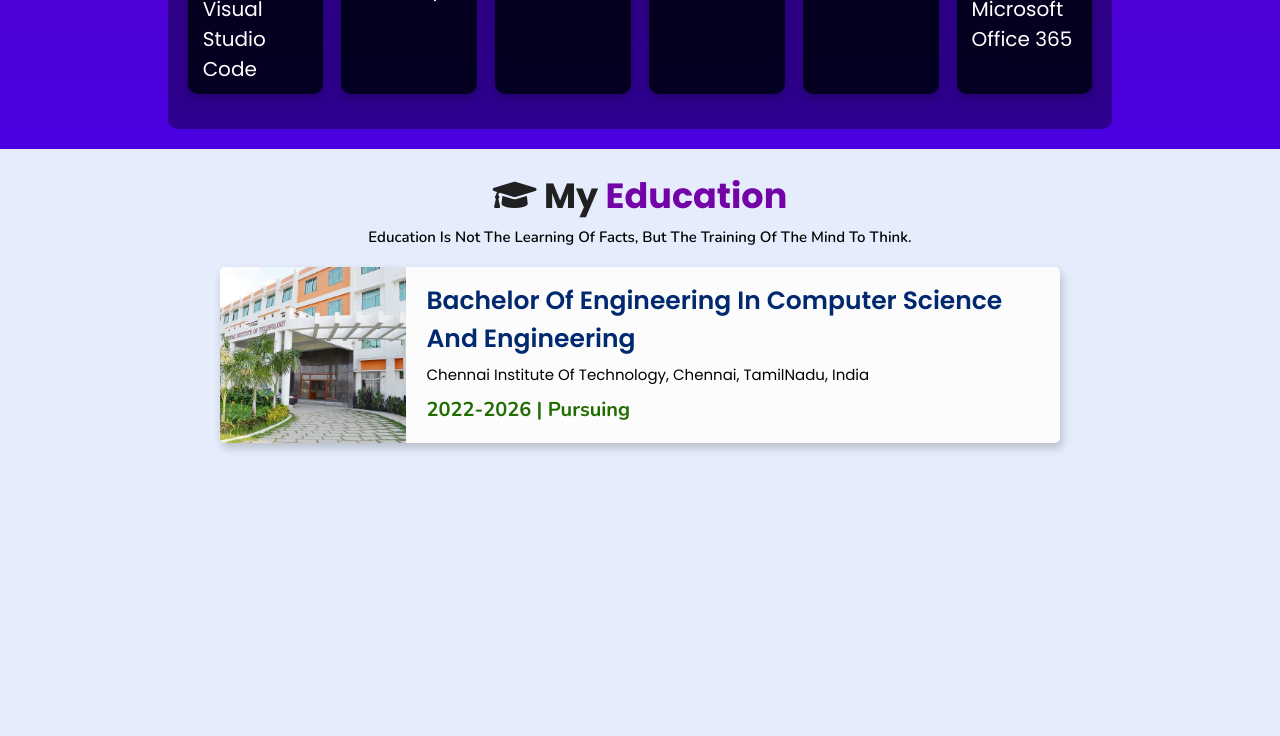
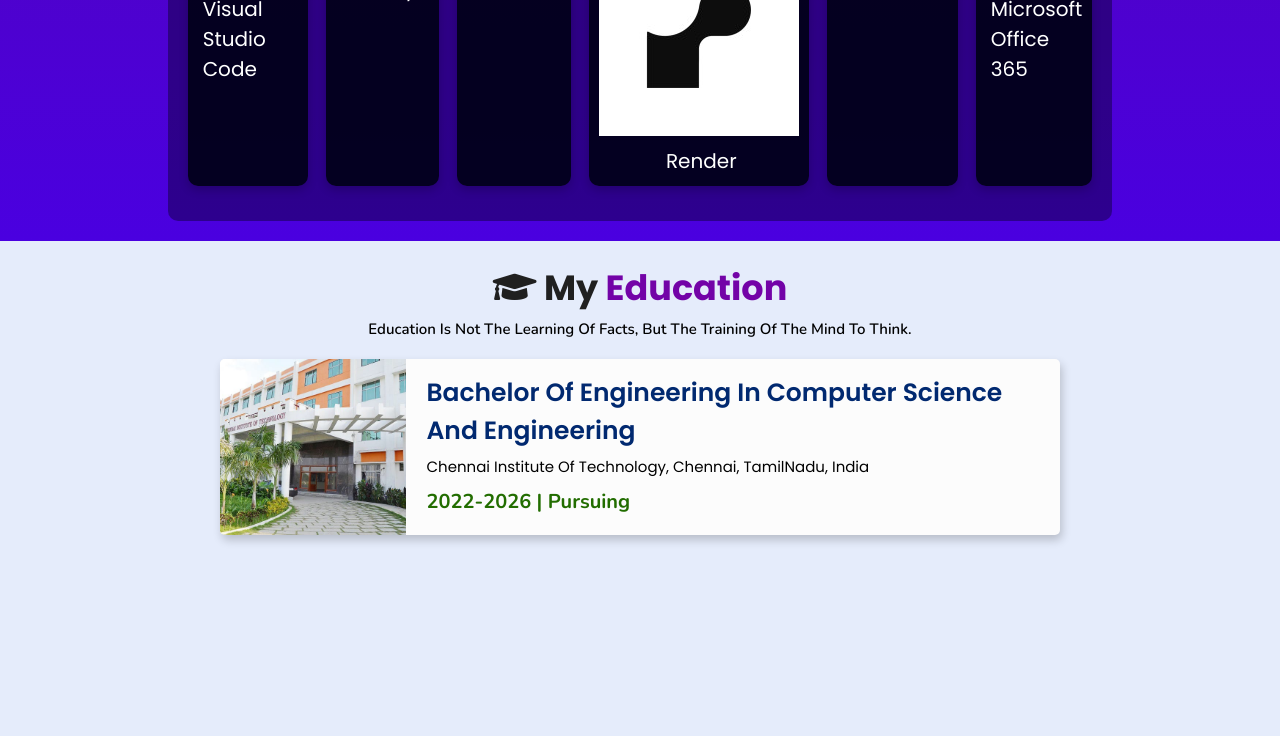
Before and after one commit to keerthanam12/Portfolio-Website, a plain HTML site: page index.html in a window 1280 px wide. Shown: the part 2280-3016 px from the top of the page. Drawn offline with nearby package versions, Linux system fonts and the light colour scheme.

Commit message:
Update index.html

```diff
--- a/index.html
+++ b/index.html
@@ -234,7 +234,7 @@
             </div>
             <div class="bar">
               <div class="info">
-                <img src="./assets/images/skills/render.png"/>
+                <img src="./assets/images/skills/render.jpeg"/>
                 <span>Render</span>
               </div>
             </div>
```
